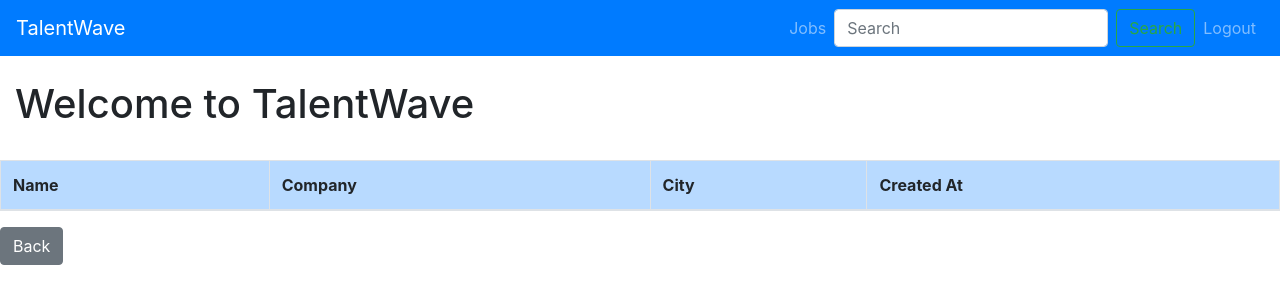
After one commit to jackson-07/talentwave, a Django app: page /job/ in a window 1280 px wide. The commit adds this page. Shown: the top 304 px of the page. Run offline with Django 5.2, Linux system fonts and the light colour scheme; the visitor is signed in with stand-in values (Sample User, id 1); lists and menus that the app fills with data are empty.

Commit message:
adding jobs view, model and url

```diff
--- a/main_app/admin.py
+++ b/main_app/admin.py
@@ -1,4 +1,6 @@
 from django.contrib import admin
 from .models import Record
+from .models import Job
 
 admin.site.register(Record)
+admin.site.register(Job)
--- a/main_app/models.py
+++ b/main_app/models.py
@@ -1,5 +1,5 @@
 from django.db import models
-from django.core.validators import FileExtensionValidator
+from django.urls import reverse
 
 class Record(models.Model):
 	created_at = models.DateTimeField(auto_now_add=True)
@@ -15,7 +15,11 @@ class Record(models.Model):
 	def __str__(self):
 		return(f'{self.first_name} {self.last_name}')
 
+
 class Job(models.Model):
     created_at = models.DateTimeField(auto_now_add=True)
     name = models.CharField(max_length=50)
+    company = models.CharField(max_length=50)
     city =  models.CharField(max_length=50)
+    def __str__(self):
+        return(f'{self.name}')
--- /dev/null
+++ b/main_app/templates/job.html
@@ -0,0 +1,40 @@
+{% extends 'base.html' %}
+{% block content %}
+
+{% if user.is_authenticated %}
+<div class="col-md-6">
+  <h1>Welcome to TalentWave</h1>
+</div>
+
+<br>
+
+<table class="table table-hover table-bordered">
+  <thead class="table-primary">
+    <tr>
+      <th scope="col">Name</th>
+      <th scope="col">Company</th>
+      <th scope="col">City</th>
+      <th scope="col">Created At</th>
+    </tr>
+  </thead>
+  <tbody>
+
+    {% if jobs %}
+    {% for job in jobs %}
+    <tr>
+      <td>{{ jobs.name }}</td>
+      <td>{{ jobs.company }}</td>
+      <td>{{ jobs.city }}</td>
+      <td>{{ jobs.created_at }}</td>
+    </tr>
+    {% endfor %}
+
+    {% endif %}
+
+  </tbody>
+</table>
+
+  <a href="{% url 'home' %}" class="btn btn-secondary">Back</a>
+
+  {% endif %}
+{% endblock %}
--- a/main_app/templates/navbar.html
+++ b/main_app/templates/navbar.html
@@ -7,6 +7,10 @@
       <ul class="navbar-nav me-auto mb-2 mb-lg-0 ml-auto">
 
         {% if user.is_authenticated %}
+
+        <li class="nav-item">
+          <a class="nav-link" href="{% url 'job' %}">Jobs</a>
+        </li>
 
         <form class="form-inline my-2 my-lg-0" method="POST" action="{% url 'search_candidate' %}"">
           {% csrf_token %}
--- a/main_app/urls.py
+++ b/main_app/urls.py
@@ -10,5 +10,6 @@ urlpatterns = [
   path('add_candidate/', views.add_candidate, name='add_candidate'),
   path('update_candidate/<int:pk>', views.update_candidate, name='update_candidate'),
   path('search_candidate/', views.search_candidate, name='search_candidate'),
+  path('job/', views.job, name='job')
 
 ]
--- a/main_app/views.py
+++ b/main_app/views.py
@@ -3,6 +3,7 @@ from django.contrib.auth import authenticate, login, logout
 from django.contrib import messages
 from .forms import SignUpForm, AddCandidateForm
 from .models import Record
+from .models import Job
 
 def home(request):
     records = Record.objects.all()
@@ -98,3 +99,11 @@ def search_candidate(request):
     else:
         messages.success(request, 'You need to be logged in to search')
         return render('home')
+
+def job(request):
+    if request.user.is_authenticated:
+        jobs = Job.objects.all()
+        return render(request, 'job.html', {'job': jobs})
+    else:
+       messages.success(request, 'You must be logged in to view Jobs.')
+       return redirect('home')
```
